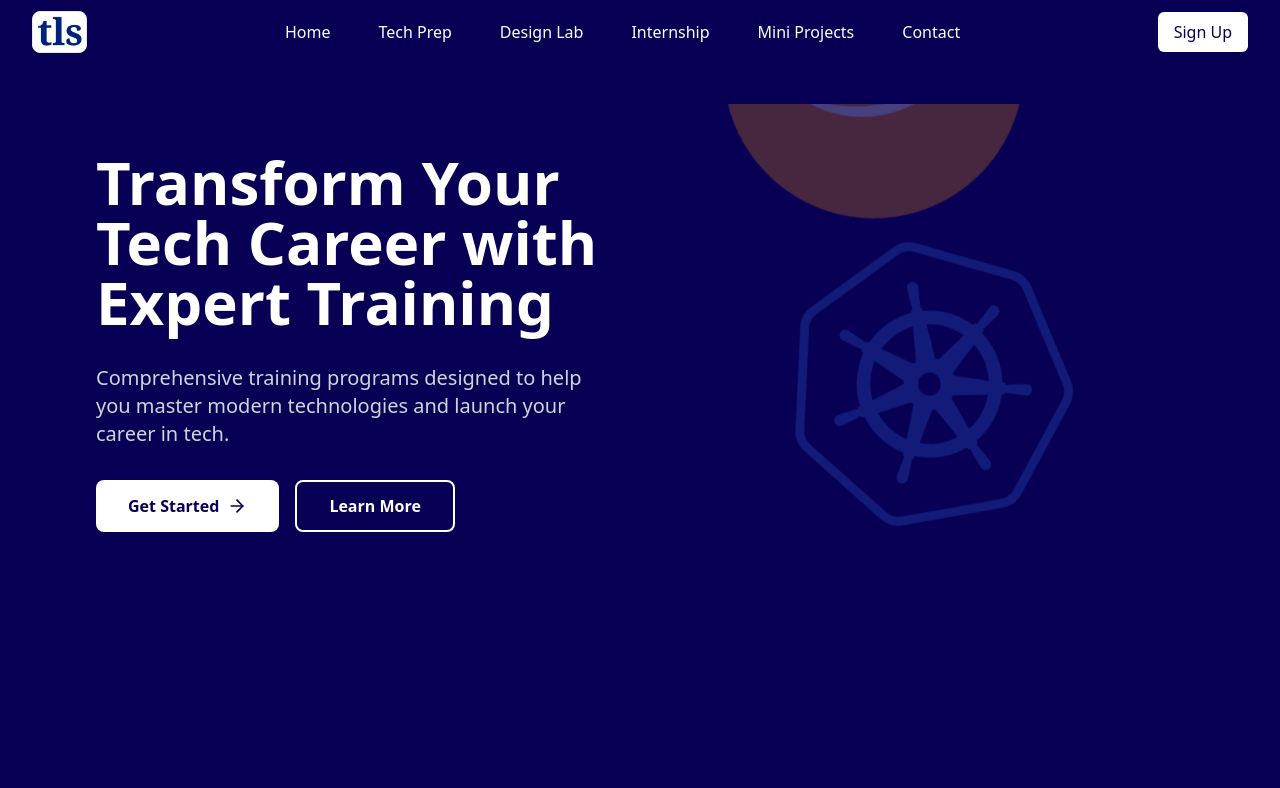
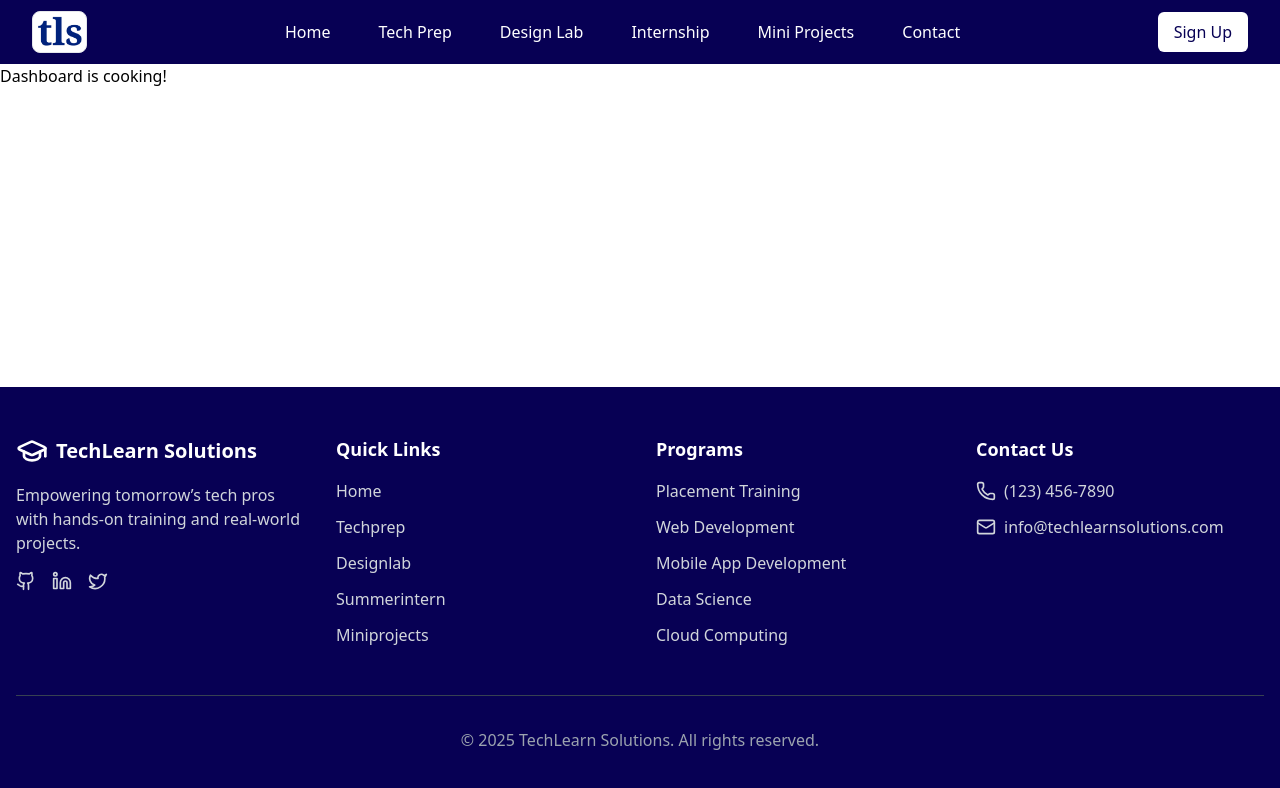
Before and after one commit to vidhiomar/TLStask, a React (Vite) app in the folder Frontend/: page /dashboard in a window 1280 px wide. Shown: the top 788 px of the page. Built offline with nearby package versions, Linux system fonts and the light colour scheme.

Commit message:
setting routes for dashboard

```diff
--- a/Frontend/src/App.jsx
+++ b/Frontend/src/App.jsx
@@ -10,6 +10,7 @@ import MiniProjects from './components/MiniProjects';
 import Footer from './components/Footer';
 import SignUpPage from './components/SignUpPage';
 import SignInPage from './components/SignInPage';
+import Dashboard from './components/Dashboard';
 
 export default function App() {
   return (
@@ -34,6 +35,7 @@ export default function App() {
             <Route path="/signup" element={<SignUpPage />} />
             <Route path="/signin" element={<SignInPage />} />
             <Route path="*" element={<Hero />} />
+            <Route path="/dashboard" element={<Dashboard />} />
           </Routes>
         </main>
 
--- /dev/null
+++ b/Frontend/src/components/Dashboard.jsx
@@ -0,0 +1,11 @@
+import React from 'react'
+
+const Dashboard = () => {
+  return (
+    <div>
+      <h1>Dashboard is cooking! </h1>
+    </div>
+  )
+}
+
+export default Dashboard
--- a/Frontend/src/components/Hero.jsx
+++ b/Frontend/src/components/Hero.jsx
@@ -1,9 +1,11 @@
 import React from 'react';
 import { ArrowRight } from 'lucide-react';
 import Typewriter from './Typewriter';
+import { useNavigate } from 'react-router-dom';
 import Card from './Card';
-
+import Dashboard from './Dashboard';
 export default function Hero() {
+    const navigate = useNavigate();
 
   return (
     <section id="home" className="min-h-screen bg-[#070054] text-white py-10 px-20">
@@ -18,7 +20,10 @@ export default function Hero() {
               Comprehensive training programs designed to help you master modern technologies and launch your career in tech.
             </p>
             <div className="flex space-x-4">
-              <button className="bg-white text-[#070054] px-8 py-3 rounded-lg font-semibold flex items-center space-x-2 hover:bg-[#d9d9d9] transition-colors">
+              <button
+                 className="bg-white text-[#070054] px-8 py-3 rounded-lg font-semibold flex items-center space-x-2 hover:bg-[#d9d9d9] transition-colors"
+                 onClick={() => navigate('/dashboard')}
+                >
                 <span>Get Started</span>
                 <ArrowRight className="w-5 h-5" />
               </button>
--- a/Frontend/src/components/SignInpage.jsx
+++ b/Frontend/src/components/SignInpage.jsx
@@ -21,7 +21,6 @@ export default function SignInPage() {
     try {
       const response = await axios.post('/api/signin', { email, password });
       console.log('Sign in successful:', response.data);
-      // TODO: redirect/store token
     } catch (err) {
       setErrors({ general: 'Invalid email or password' });
     } finally {
```
